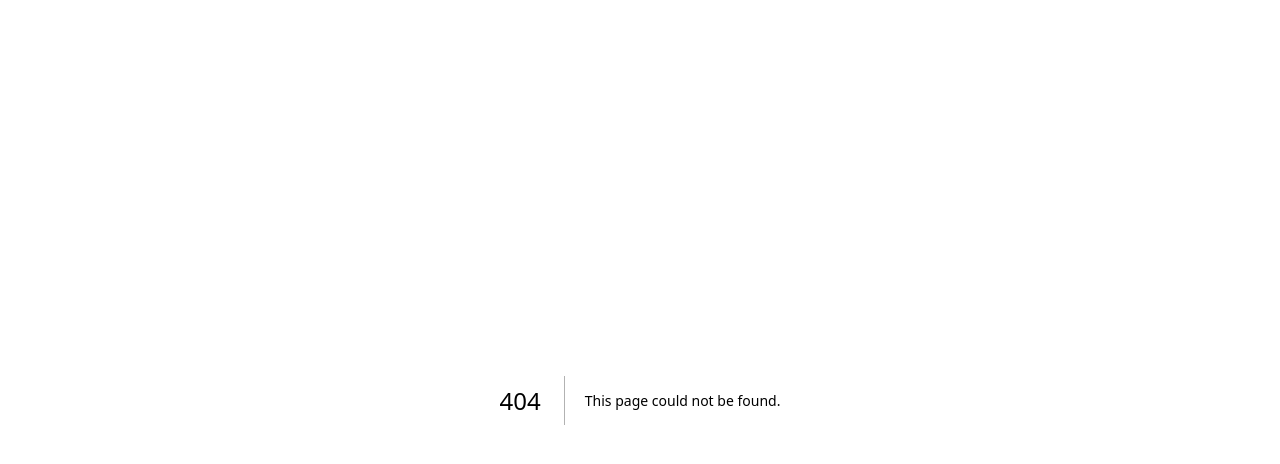
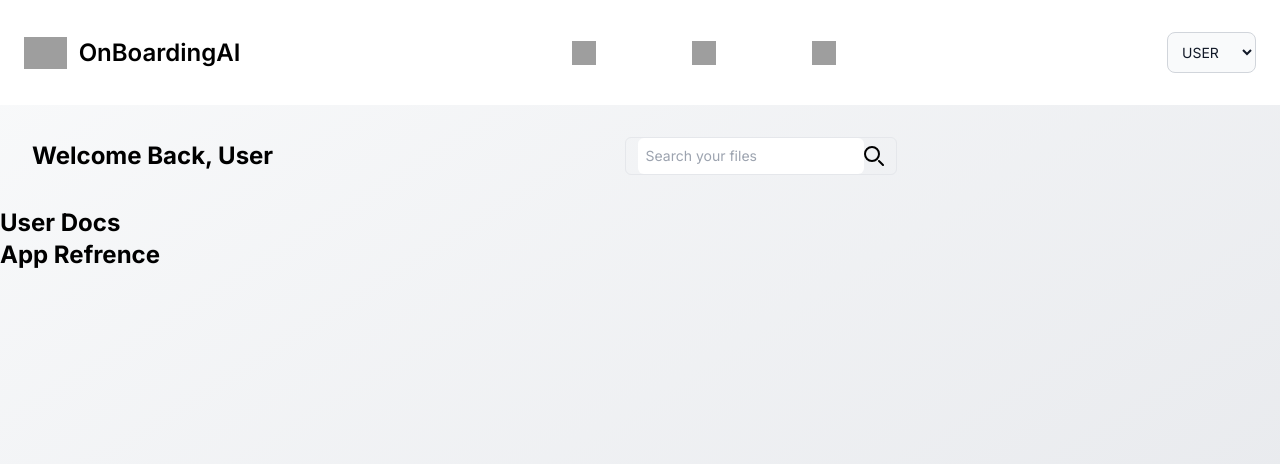
Before and after one commit to Daanish-Hindustani/OnboardingAI, a Next.js app in the folder frontend/: page /user/1/docs-dashboard in a window 1280 px wide. Before the commit this address had no page. Shown: the top 464 px of the page. Built offline with nearby package versions, Linux system fonts and the light colour scheme; grey boxes are pictures that could not be loaded.

Commit message:
Setup Docs-Dashboard

```diff
--- /dev/null
+++ b/frontend/app/admin/[id]/docs-dashboard/page.tsx
@@ -0,0 +1,34 @@
+import Navbar from "@/app/gobalComponents/navbar/Navbar";
+import NameComponent from "../../adminComponents/NameComponent";
+import SearchBar from "../../adminComponents/searchbar/SearchBar";
+
+export default function admin() {
+  // Sample list of files
+  const files = [
+    "file1.txt",
+    "image2.png",
+    "document3.pdf",
+    "presentation4.pptx",
+  ];
+  // Sample list of folders
+  const folders = [
+    "Project Alpha",
+    "Budget Reports",
+    "Client Presentations",
+    "Design Mockups",
+  ];
+    return (
+      <main className="">
+        <Navbar />
+        <section className="flex w-screen justify-between items-center">
+          <div className=" justify-start">
+            <NameComponent />
+          </div>
+          <div className="flex justify-center w-full">
+            <SearchBar />
+          </div>
+          <div><h1 className="font-bold text-2xl">Admin Docs</h1></div>
+        </section>
+    </main>
+  );
+}
--- a/frontend/app/gobalComponents/navbar/Navbar.tsx
+++ b/frontend/app/gobalComponents/navbar/Navbar.tsx
@@ -28,8 +28,12 @@ const Navbar = () => {
         </Link>
 
             <div className="flex-grow flex justify-center items-center space-x-20 rtl:space-x-reverse md:flex">
-                <NavElements icon="https://img.icons8.com/?size=100&id=83986&format=png&color=FFFFFF"/>
-                <NavElements icon="https://img.icons8.com/?size=100&id=JnHXhz9KQ8RC&format=png&color=FFFFFF"/>
+                <Link href={`/${userType}/1/dashboard`}>
+                    <NavElements icon="https://img.icons8.com/?size=100&id=83986&format=png&color=FFFFFF"/>
+                </Link>
+                <Link href={`/${userType}/1/docs-dashboard`}>
+                    <NavElements icon="https://img.icons8.com/?size=100&id=JnHXhz9KQ8RC&format=png&color=FFFFFF"/>
+                </Link>
                 <NavElements icon="https://flowbite.com/docs/images/logo.svg"/>
             </div>
 
--- /dev/null
+++ b/frontend/app/user/[id]/docs-dashboard/page.tsx
@@ -0,0 +1,39 @@
+import Navbar from "@/app/gobalComponents/navbar/Navbar";
+import NameComponent from "@/app/user/userComponents/NameComponent";
+import SearchBar from "@/app/user/userComponents/searchbar/SearchBar";
+
+export default function user() {
+  // Sample file for testing
+  const files = [
+    { name: "File 1", size: "100KB", type: "PDF", date: "2024-05-01" },
+    { name: "File 2", size: "200KB", type: "TXT", date: "2024-04-01" },
+    { name: "File 3", size: "300KB", type: "MOV", date: "2024-02-01" },
+  ];
+  // Sample folder for testing
+  const folders = [
+    { name: "Folder 1", size: "100KB", type: "PDF" },
+    { name: "Folder 2", size: "200KB", type: "PNG" },
+    { name: "Folder 3", size: "300KB", type: "TXT" },
+  ];
+
+    return (
+    <main className="bg-gradient-to-br from-gray-50 to-gray-200 min-h-screen">
+      <Navbar />
+      <section className="flex w-screen justify-between items-center p-8">
+        <div className="justify-start">
+          <NameComponent />
+        </div>
+        <div className="flex justify-center w-full">
+          <SearchBar />
+        </div>
+      </section>
+
+      <div className="instructions">
+        <h1 className="font-bold text-2xl">User Docs</h1>
+      </div>
+      <div className="App Refrence">
+        <h1 className="font-bold text-2xl">App Refrence</h1>
+      </div>
+    </main>
+  );
+}
```
